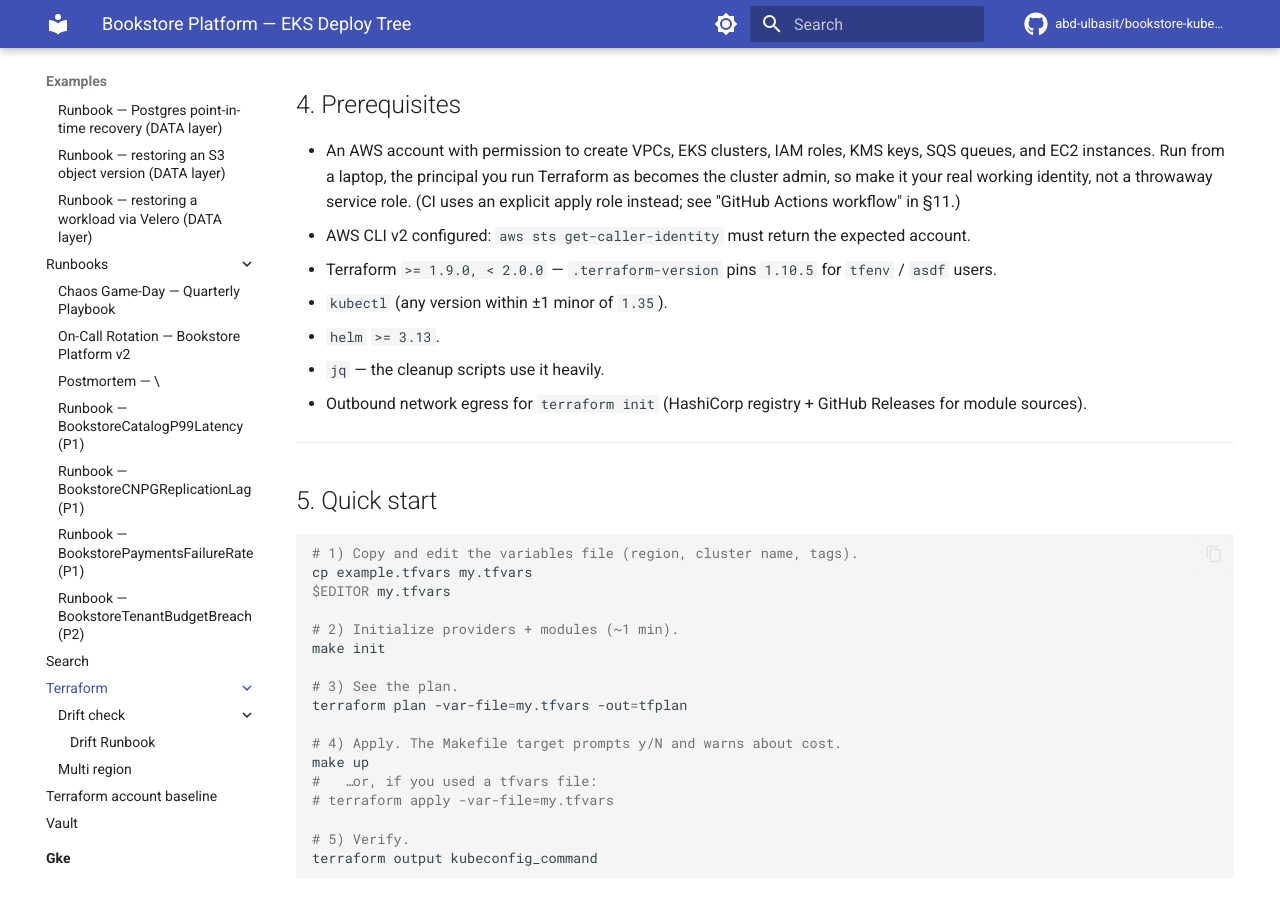
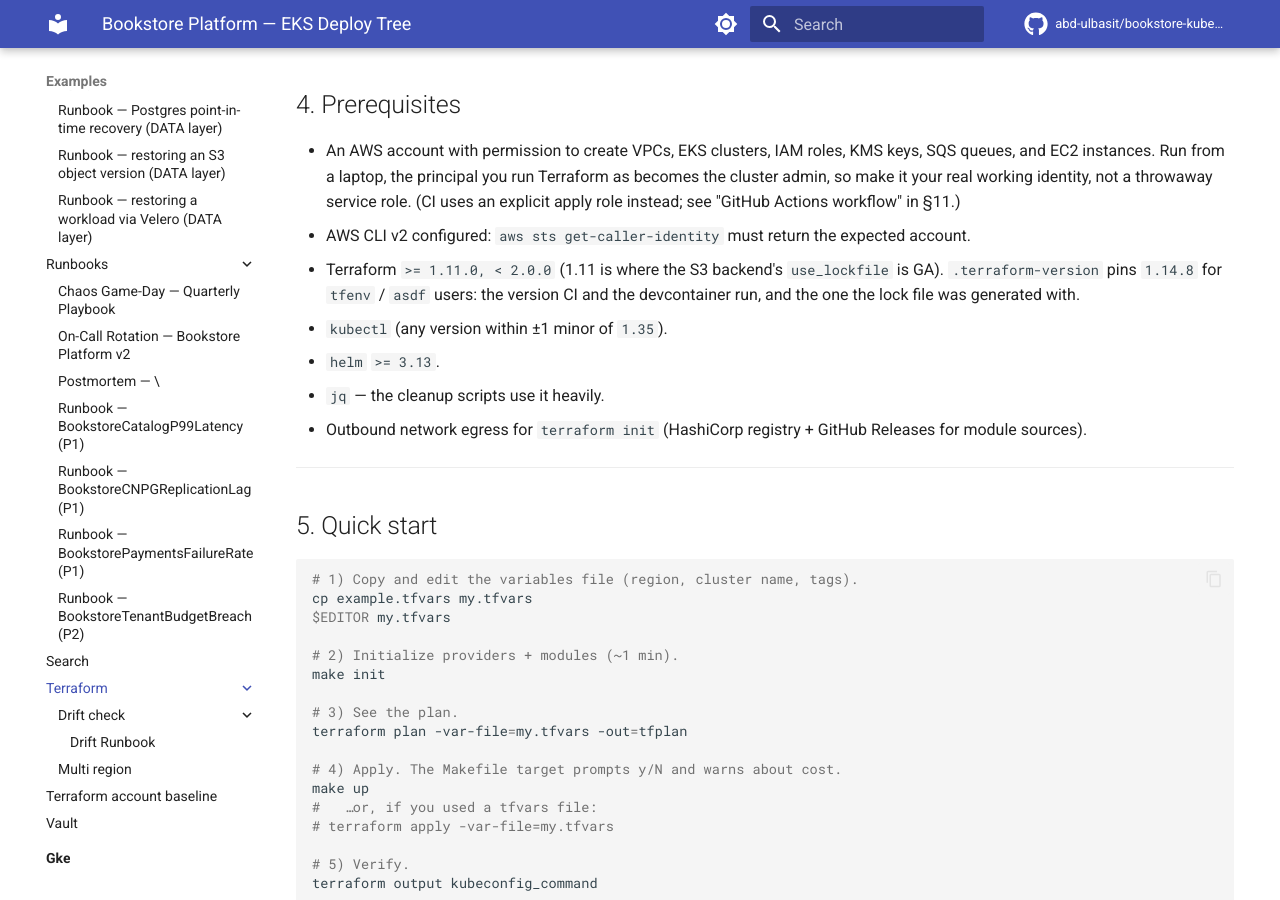
Before and after one commit to abd-ulbasit/bookstore-kubernetes-guide, an MkDocs documentation site: the page built from full-guide/examples/bookstore-platform/terraform/README.md, in a window 1280 px wide and 900 px high, scrolled down 3063 px. Built offline with MkDocs 1.6.1 and Material for MkDocs 9.7.7, drawn with Linux system fonts in a browser that asks for light colours; comment, search, counter and statistics services are not loaded.

Commit message:
Run Terraform 1.14.8 everywhere the guide requires 1.11
a296a59 and ADR 0004 say native S3 locking (use_lockfile) needs
Terraform >= 1.11, where it is GA, and is experimental in 1.10. Every
pinned toolchain still ran 1.10.5: TF_VERSION in the terraform.yml and
nightly-drift.yml templates, example-trees-check.yml, the devcontainer
feature and its postCreate banner, the platform .terraform-version, the
Atlantis example and the repo README. The platform versions.tf still
allowed >= 1.10.0, and its README said >= 1.9.0. The guide's own CI and
devcontainer therefore failed the chapter's stated prerequisite.

Move every pin to 1.14.8, the version the committed lock files were
generated with, and raise the platform tree's required_version to
>= 1.11.0 (the only tree with an S3 backend example). All four roots
pass fmt -check, init -backend=false -lockfile=readonly and validate
with 1.14.8. The repo README's devcontainer summary also said go 1.22;
the devcontainer has installed 1.26.10 since 6a48c6a.

Co-Authored-By: Claude Opus 5.5 <noreply@anthropic.com>

```diff
--- a/full-guide/examples/bookstore-platform/terraform/README.md
+++ b/full-guide/examples/bookstore-platform/terraform/README.md
@@ -91,7 +91,7 @@ CI runs `terraform init -lockfile=readonly`, so a constraint change that is not
 
 - An AWS account with permission to create VPCs, EKS clusters, IAM roles, KMS keys, SQS queues, and EC2 instances. Run from a laptop, the principal you run Terraform as becomes the cluster admin, so make it your real working identity, not a throwaway service role. (CI uses an explicit apply role instead; see "GitHub Actions workflow" in §11.)
 - AWS CLI v2 configured: `aws sts get-caller-identity` must return the expected account.
-- Terraform `>= 1.9.0, < 2.0.0` — `.terraform-version` pins `1.10.5` for `tfenv` / `asdf` users.
+- Terraform `>= 1.11.0, < 2.0.0` (1.11 is where the S3 backend's `use_lockfile` is GA). `.terraform-version` pins `1.14.8` for `tfenv` / `asdf` users: the version CI and the devcontainer run, and the one the lock file was generated with.
 - `kubectl` (any version within ±1 minor of `1.35`).
 - `helm` `>= 3.13`.
 - `jq` — the cleanup scripts use it heavily.
```
Also changed, not shown: README.md (+1 -1 lines), 8 other files.
